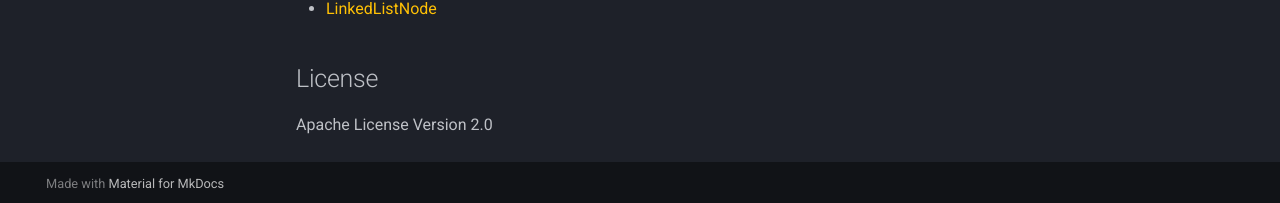
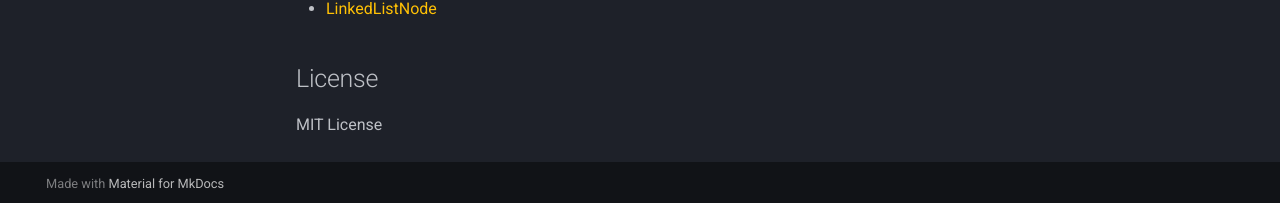
Before and after one commit to Nezuo/structures, an MkDocs documentation site: the page built from docs/index.md, in a window 1280 px wide and 900 px high, scrolled down 513 px. Shown: the part 694-897 px from the top of the window. Built offline with MkDocs 1.6.1 and Material for MkDocs 9.7.7, drawn with Linux system fonts in a browser that asks for light colours; comment, search, counter and statistics services are not loaded.

Commit message:
Update index.md

```diff
--- a/docs/index.md
+++ b/docs/index.md
@@ -37,4 +37,4 @@ Structures is a collection of data structures implemented in Luau.
  - [LinkedListNode](linkedlistnode.md)
 
 ## License
-Apache License Version 2.0
+MIT License
```
